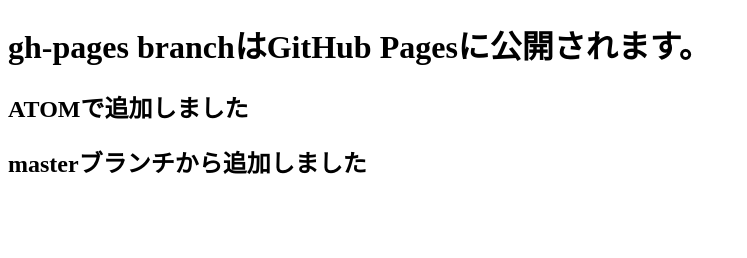
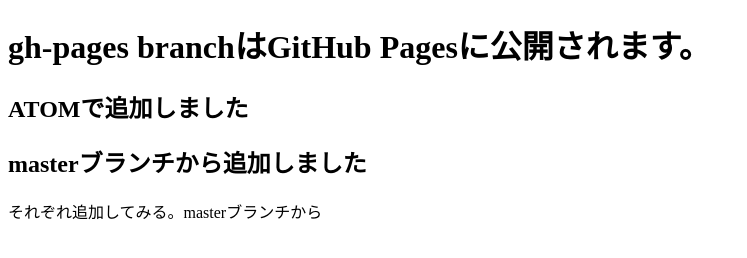
Before and after one commit to ay-sugiura/git-study, a plain HTML site: page index.html in a window 1280 px wide. Shown: the whole page, without its empty margins (0-747 px from the left). Drawn offline with Linux system fonts and the light colour scheme.

Commit message:
masterブランチのコミット

```diff
--- a/index.html
+++ b/index.html
@@ -8,5 +8,6 @@
             <h1>gh-pages branchはGitHub Pagesに公開されます。</h1>
             <h2>ATOMで追加しました</h2>
 	    <h2>masterブランチから追加しました</h2>
+	    <p>それぞれ追加してみる。masterブランチから</p>
       </body>
 </html>
```
